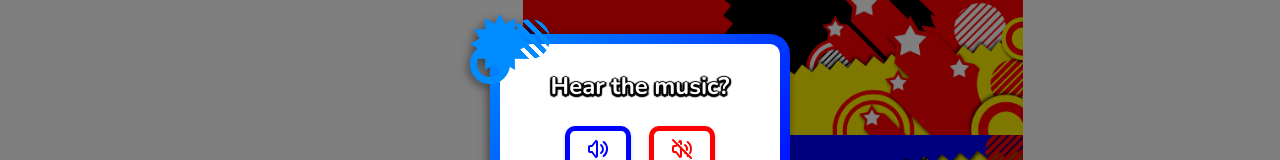
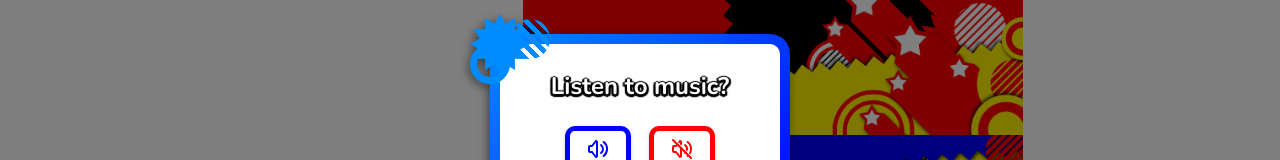
Before and after one commit to lluuvvii/my-personal-web-nextjs, a Next.js app: page /test in a window 1280 px wide. Shown: the part 266-426 px from the top of the page. Built offline with nearby package versions, Linux system fonts and the light colour scheme.

Commit message:
update title music & click animate upcoming

```diff
--- a/src/app/components/navbar/Navbar.tsx
+++ b/src/app/components/navbar/Navbar.tsx
@@ -33,6 +33,8 @@ const Navbar = ({ window }: Props) => {
   const [color, setColor] = useState(searchParams.get('navright') === 'false' || searchParams.get('navright') === null ? 'blue' : 'red')
   const [openMusic, setOpenMusic] = useState(true)
   const [startAutoplay, setStartAutoplay] = useState(false)
+  // upcoming update
+  // const [showZigZag, setShowZigZag] = useState(false)
 
   const handleChangeColor = () => {
     if (color === 'blue') {
@@ -54,6 +56,14 @@ const Navbar = ({ window }: Props) => {
   })
 
   const handleToggle = useMemo(() => () => setOpen((prevOpen) => !prevOpen), [])
+
+  // upcoming update
+  // const handleAnimateClick = () => {
+  //   setShowZigZag(true)
+  //   setTimeout(() => {
+  //     setShowZigZag(false)
+  //   }, 1000)
+  // }
 
   return (
     <>
@@ -348,7 +358,59 @@ const Navbar = ({ window }: Props) => {
                       damping: 20
                     }}
                   >
-                    <Button onClick={() => setStartAutoplay(!startAutoplay)} variant='contained'
+                    {/* upcoming update */}
+                    {/* {showZigZag && (
+                      <>
+                        <Box
+                          component={motion.div}
+                          sx={{
+                            position: 'absolute',
+                            '--a': '90deg', // control the angle
+                            '--s': '10px', // size of the zig-zag
+                            '--b': '3px',  // control the thickness
+                            background: 'red',
+                            height: 'calc(var(--b) + var(--s)/(2*tan(var(--a)/2)))',
+                            width: '40px',
+                            '--_g': 'var(--s) repeat-x conic-gradient(from calc(var(--a)/-2) at bottom, #0000, #000 1deg calc(var(--a) - 1deg), #0000 var(--a))',
+                            mask: '50% calc(-1*var(--b))/var(--_g) exclude, 50%/var(--_g)',
+                            WebkitMask: '50% calc(-1*var(--b))/var(--_g) exclude, 50%/var(--_g)', // Webkit fallback
+                            top: '15px',
+                            left: '-50px',
+                            display: 'flex',
+                            alignItems: 'center'
+                          }}
+                          initial={{ x: 20, opacity: 1 }}
+                          animate={{ x: -20, opacity: 0 }}
+                          transition={{ duration: 0.2, opacity: { delay: 0.5, duration: 0.8 } }}
+                        />
+                        <Box
+                          component={motion.div}
+                          sx={{
+                            position: 'absolute',
+                            '--a': '90deg', // control the angle
+                            '--s': '10px', // size of the zig-zag
+                            '--b': '3px',  // control the thickness
+                            background: 'yellow',
+                            height: 'calc(var(--b) + var(--s)/(2*tan(var(--a)/2)))',
+                            width: '40px',
+                            '--_g': 'var(--s) repeat-x conic-gradient(from calc(var(--a)/-2) at bottom, #0000, #000 1deg calc(var(--a) - 1deg), #0000 var(--a))',
+                            mask: '50% calc(-1*var(--b))/var(--_g) exclude, 50%/var(--_g)',
+                            WebkitMask: '50% calc(-1*var(--b))/var(--_g) exclude, 50%/var(--_g)', // Webkit fallback
+                            top: '50px',
+                            right: '-40px',
+                            display: 'flex',
+                            alignItems: 'center'
+                          }}
+                          initial={{ x: -10, y: -10, opacity: 1, rotate: '45deg' }}
+                          animate={{ x: 10, y: 10, opacity: 0 }}
+                          transition={{ duration: 0.2, opacity: { delay: 0.5, duration: 0.8 } }}
+                        />
+                      </>
+                    )} */}
+                    <Button onClick={() => {
+                      // handleAnimateClick() // upcoming update
+                      setStartAutoplay(!startAutoplay)
+                    }} variant='contained'
                       sx={{
                         color: !startAutoplay ? 'blue' : 'red',
                         border: '5px solid',
@@ -617,7 +679,6 @@ const Navbar = ({ window }: Props) => {
             <ZigzagContainer width='100%' height='100px' color={'red'} toColor={'#ff6054'} toGradient='50deg' bottom>
               <Grid container p={2} spacing={1}>
                 <Grid item>
-                  {/* striped circle */}
                   {open && !trigger ?
                     <>
                       {/* spikes */}
@@ -661,6 +722,7 @@ const Navbar = ({ window }: Props) => {
                         transition={{ repeat: Infinity, duration: 12, ease: 'linear' }}
                       >
                       </Box>
+                      {/* striped circle */}
                       <Box
                         component={motion.div}
                         sx={{
@@ -1101,7 +1163,7 @@ const Navbar = ({ window }: Props) => {
                 color: 'white',
                 textShadow: '0px 3px 1px rgba(0,0,0,1), 0px -1px 1px rgba(0,0,0,1), 2px -0px 1px rgba(0,0,0,1), -2px 0px 1px rgba(0,0,0,1), 2px 2px 1px rgba(0,0,0,1), -2px 2px 1px rgba(0,0,0,1)'
               }}
-            >Hear the music?</Typography>
+            >Listen to music?</Typography>
           </Stack>
         </DialogTitle>
         <DialogActions
```
